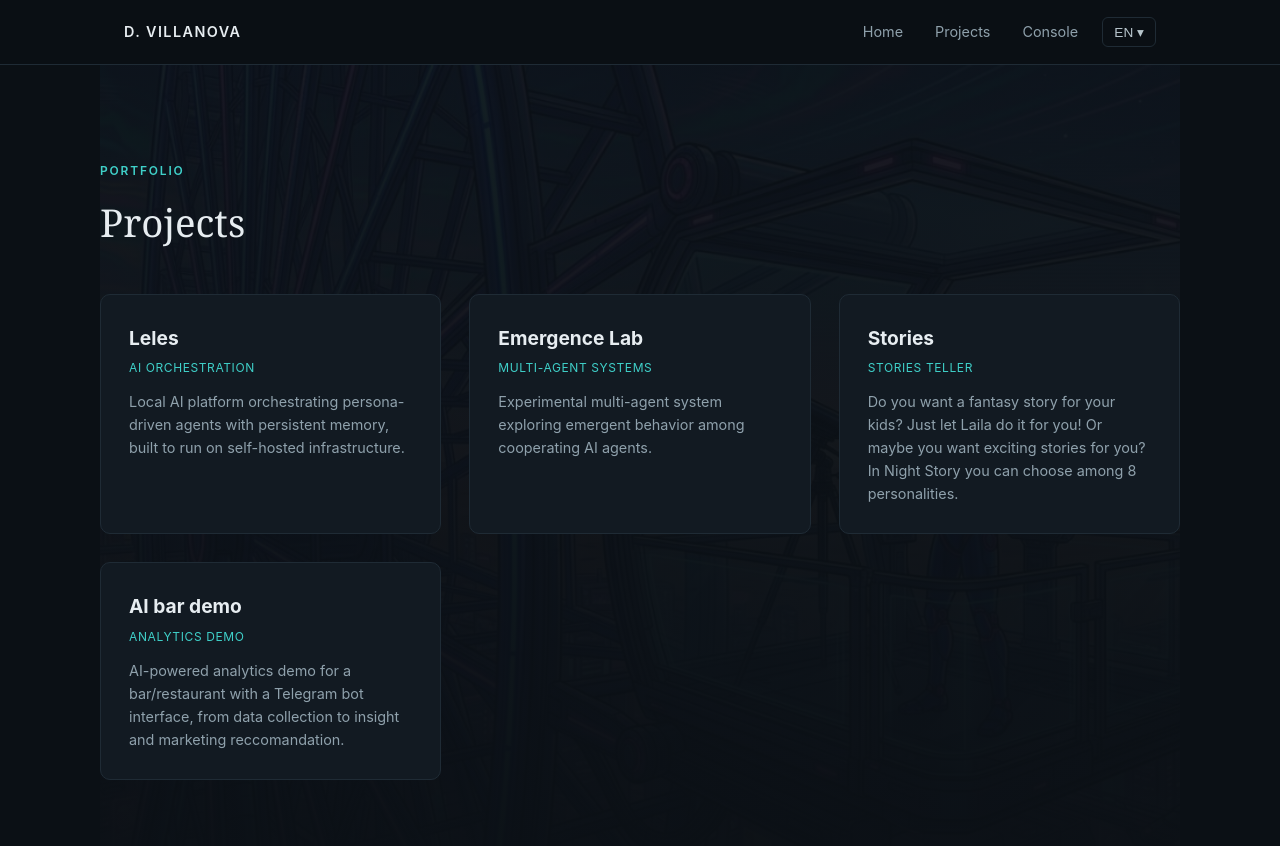
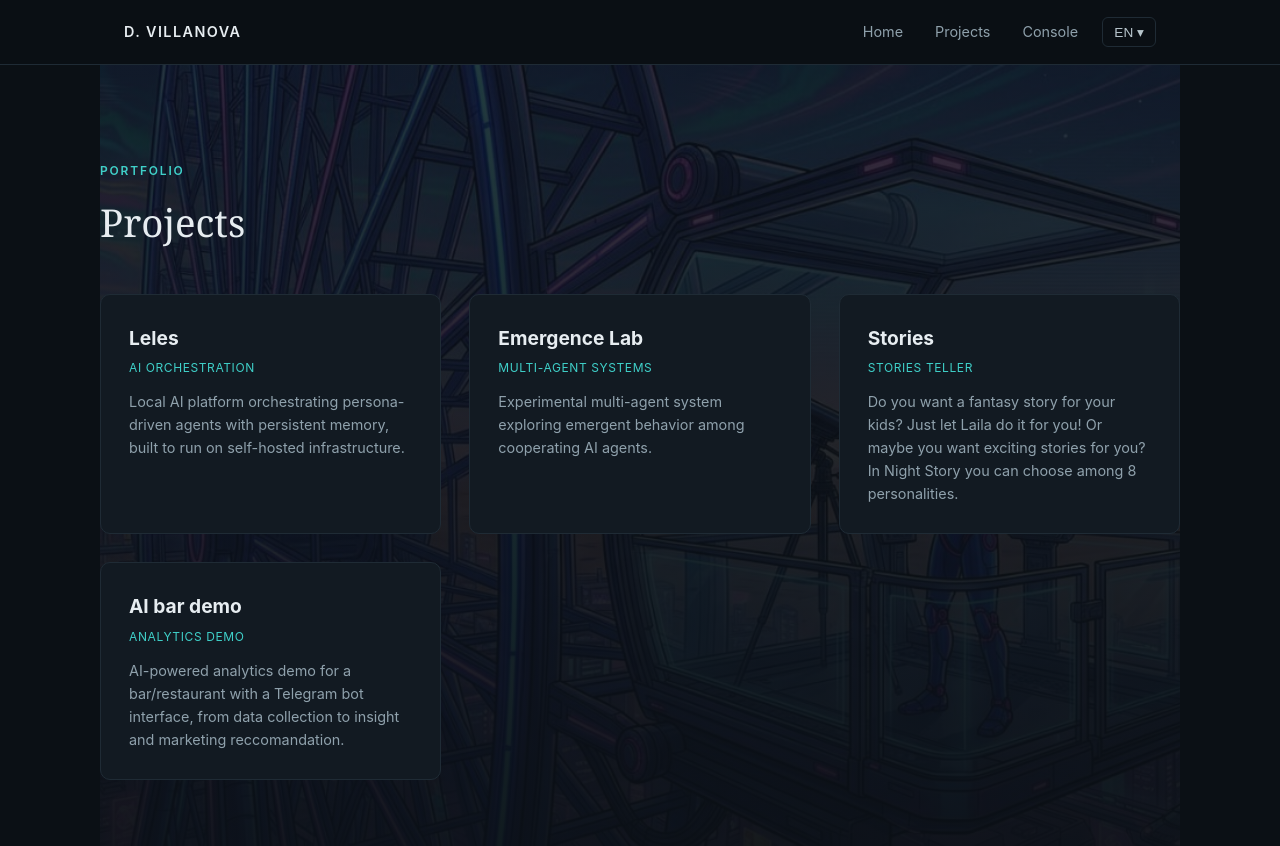
Before and after one commit to danieleelfo/dv-site, a React (Vite) app: page /projects in a window 1280 px wide. Shown: the top 846 px of the page. Built offline with nearby package versions, Linux system fonts and the light colour scheme.

Commit message:
opacity3

```diff
--- a/src/pages/Projects.jsx
+++ b/src/pages/Projects.jsx
@@ -37,13 +37,13 @@ const styles = {
     width: '100%',
     height: '100%',
     objectFit: 'cover',
-    opacity: 0.25,
+    opacity: 0.4,
   },
   overlay: {
     position: 'absolute',
     inset: 0,
     background:
-      'linear-gradient(180deg, rgba(11,16,21,0.75) 0%, rgba(11,16,21,0.97) 100%)',
+      'linear-gradient(180deg, rgba(11,16,21,0.55) 0%, rgba(11,16,21,0.9) 100%)',
   },
   content: {
     position: 'relative',
```
